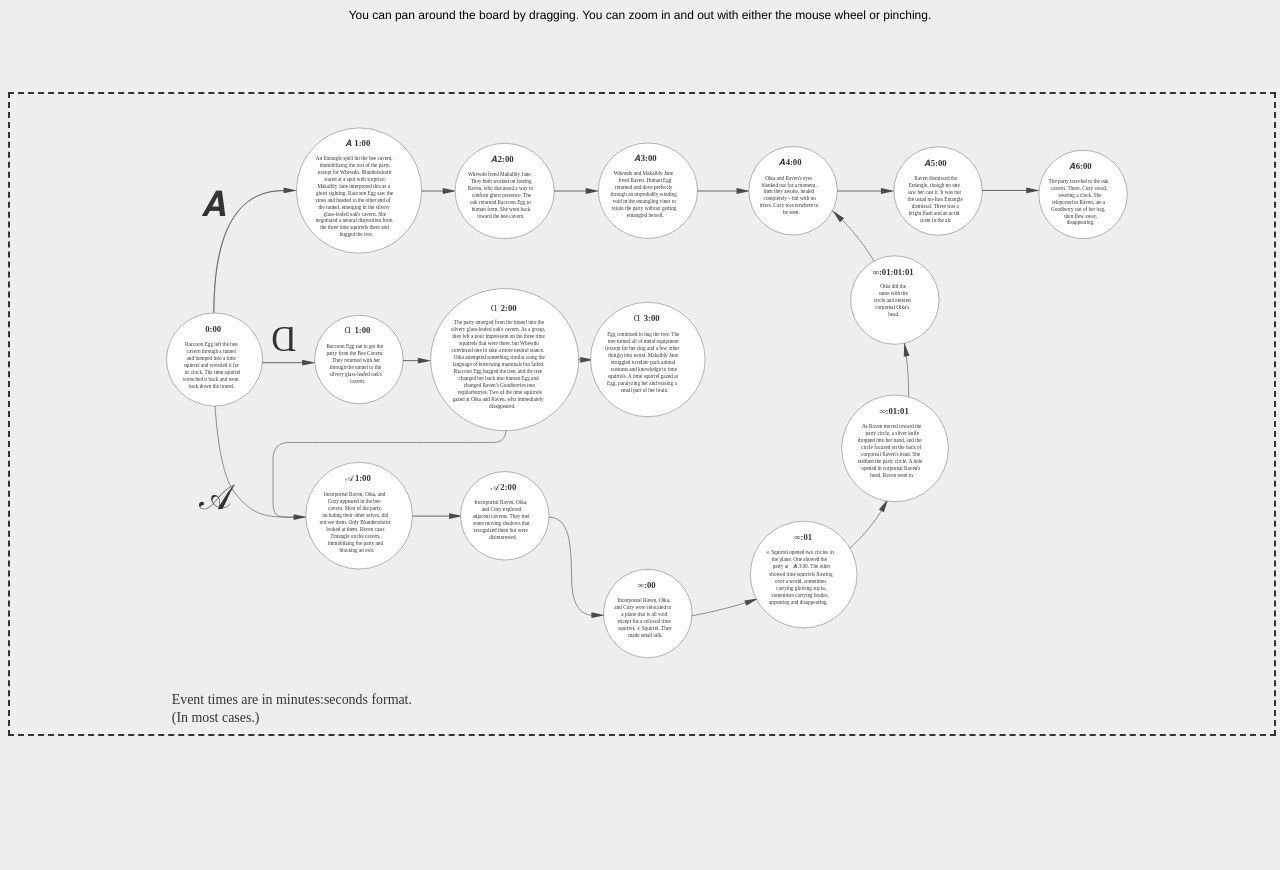
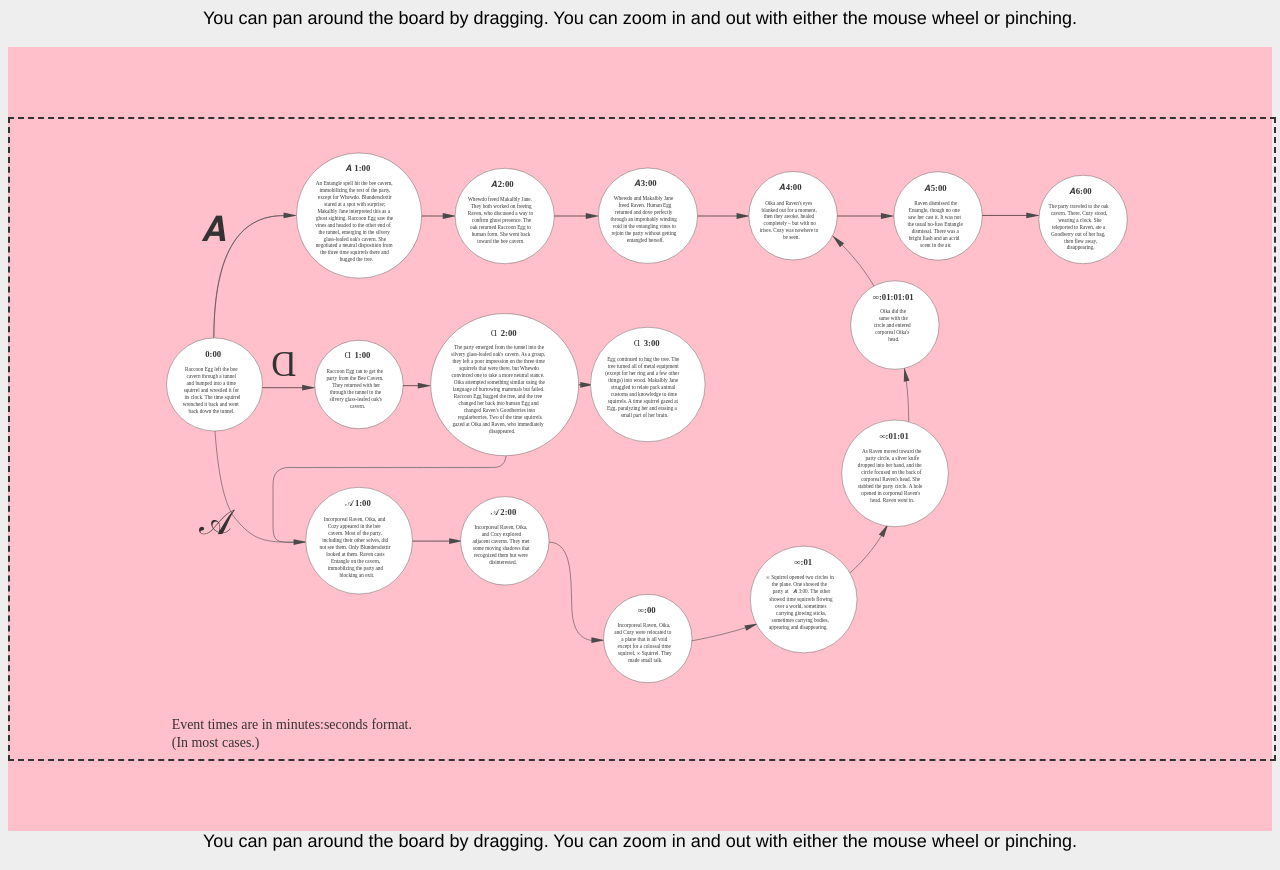
Before and after one commit to jimkang/time-travel-episode, a website: page index.html in a window 1280 px wide. Before the commit the page ends 814 px from the top, so only its background shows below. Drawn offline with Linux system fonts and the light colour scheme.

Commit message:
Style tweak.

```diff
--- a/app.css
+++ b/app.css
@@ -1,6 +1,6 @@
 body {
   font-family: futura, 'helvetica neue';
-  font-size: 12px;
+  font-size: 18px;
   font-weight: 200;
   background-color: #eee;
 }
@@ -17,6 +17,7 @@ section.game {
   height: 100%;
   margin: 0;
   z-index: 0;
+  background-color: pink;
 }
 
 section.game .canvases-container {
@@ -34,6 +35,7 @@ section.meta {
   display: flex;
   flex-direction: column;
   align-items: center;
+  margin-bottom: 1em;
 }
 
 a:link {
--- a/index.html
+++ b/index.html
@@ -370,6 +370,11 @@
   </div>
 </section>
 
+
+<section class="explanation">
+  You can pan around the board by dragging. You can zoom in and out with either the mouse wheel or pinching.
+</section>
+
 <script src="index.js"></script>
 
 <script>
```
